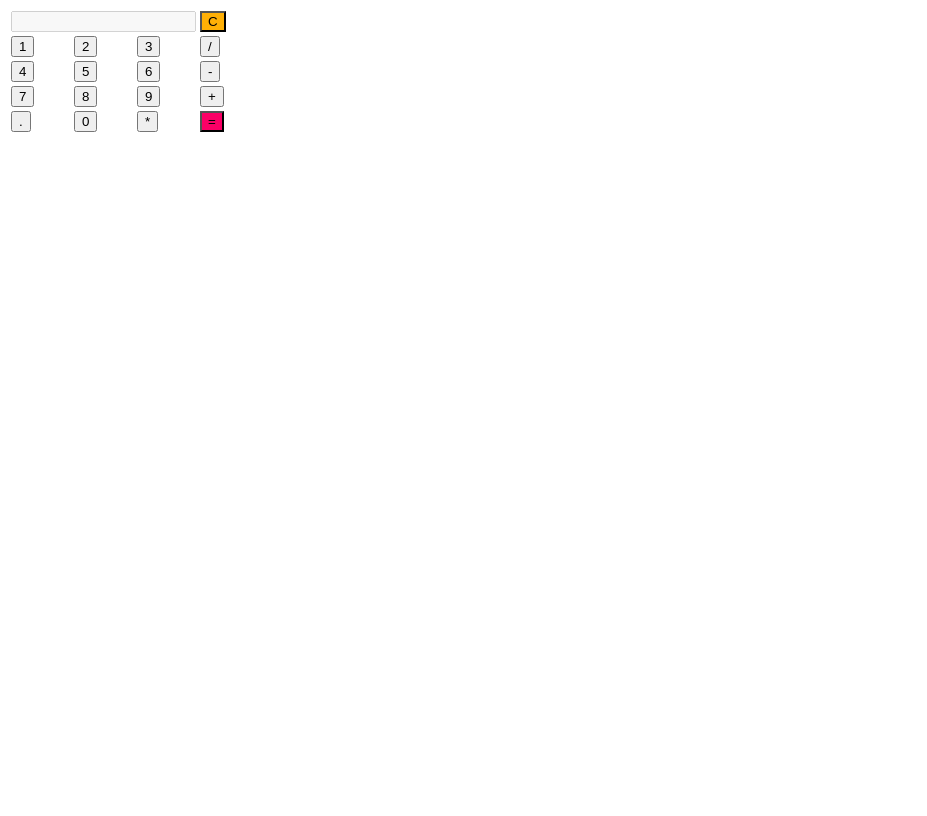
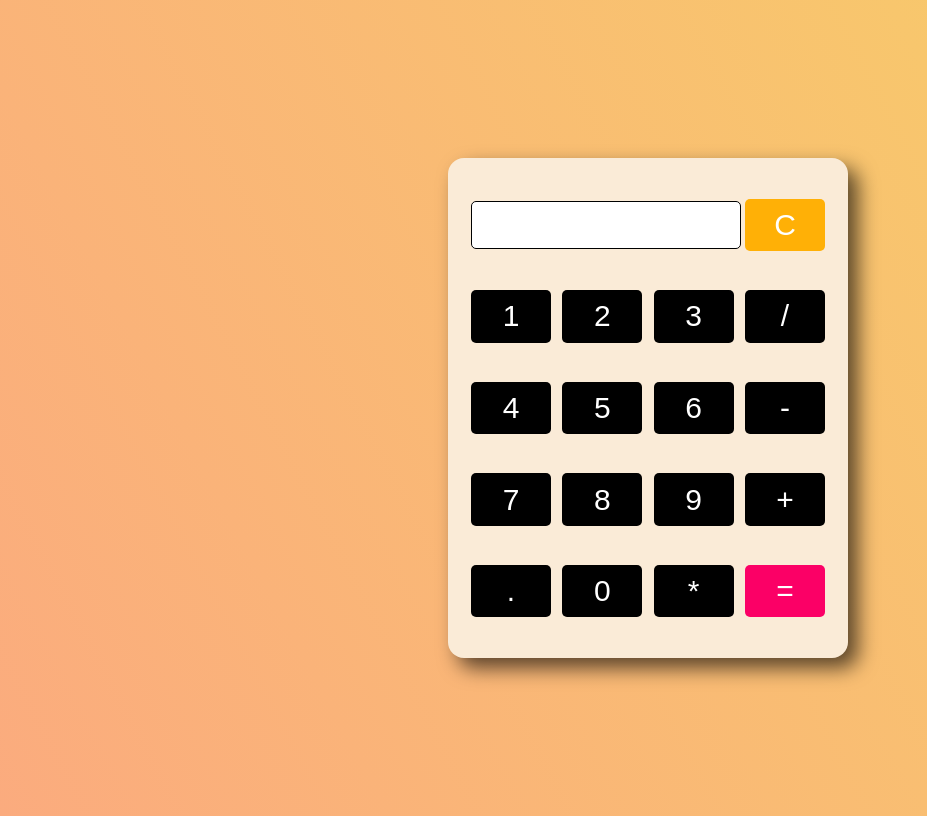
Before and after one commit to InvalidKaro/Calculator.github.io, a plain HTML site: page index.html in a window 1280 px wide. Shown: the whole page, without its empty margins (0-927 px from the left). Drawn offline with Linux system fonts and the light colour scheme.

Commit message:
Update index.html

```diff
--- a/index.html
+++ b/index.html
@@ -2,7 +2,7 @@
     <head>
         <meta charset = "utf-8">
         <title> Calculator using html,css and js </title>
-        <link rel="Stylesheet" href="./style.css />"
+        <link rel="Stylesheet" href="./style.css"/>
     </head>
     <body>
         <table class="calc">
```
